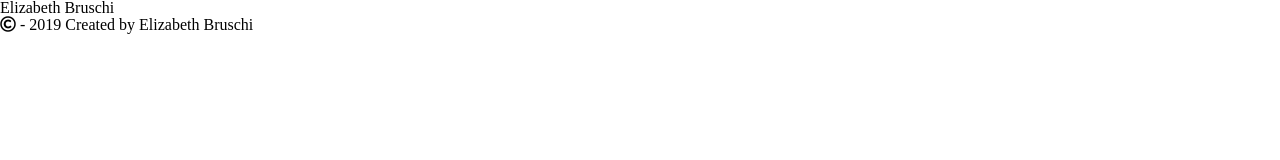
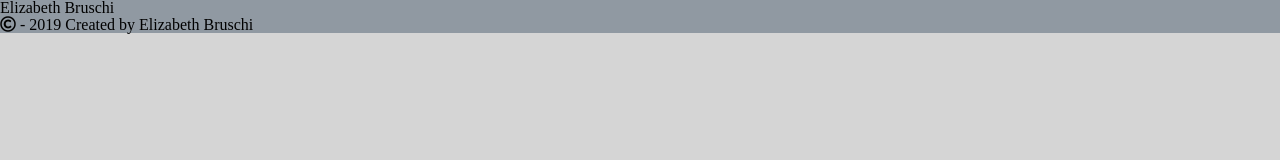
Before and after one commit to ElizabethBruschi/ElizabethBruschi.github.io, a plain HTML site: page index.html in a window 1280 px wide. Drawn offline with Linux system fonts and the light colour scheme.

Commit message:
updated css

```diff
--- a/Framework/style.css
+++ b/Framework/style.css
@@ -47,4 +47,17 @@ table {
   border-spacing: 0;
 }
 
+html {
+  background-color: #D5D5D5;
+  font-style: "Muli", sans-serif;
+}
+
+#Nav {
+  background-color: #9099A2;
+}
+
+footer {
+  background-color: #9099A2;
+}
+
 /*# sourceMappingURL=style.css.map */
```
Also changed, not shown: 1 other file.
